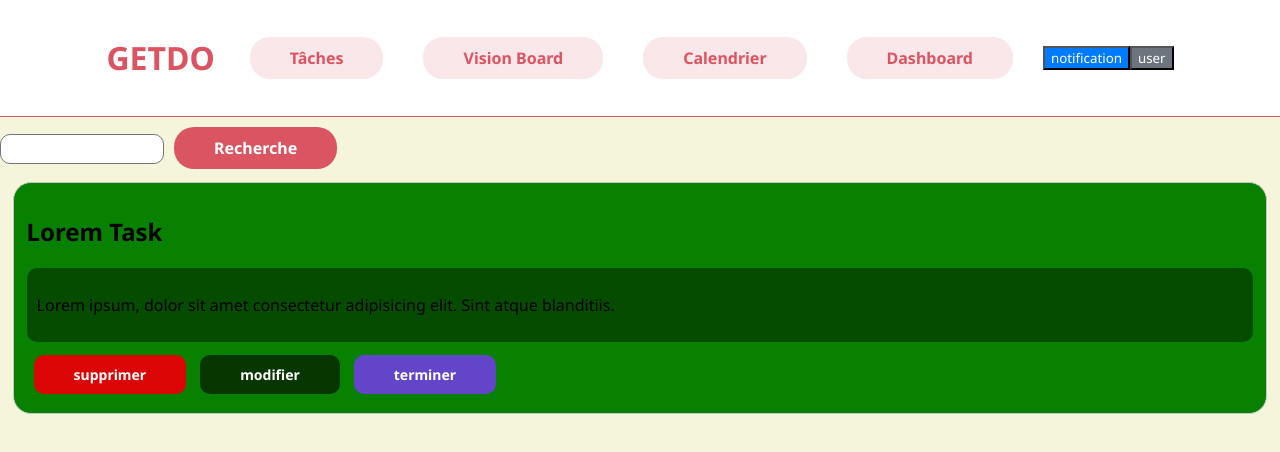
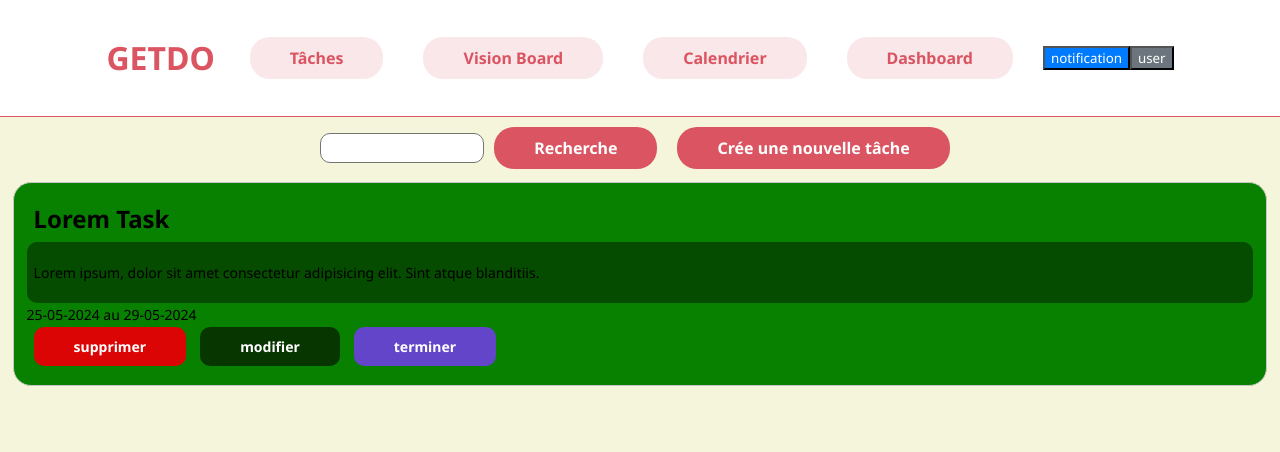
Before and after one commit to NkABO074/GETDO, a Vue app in the folder GETDO/: page /home in a window 1280 px wide. Shown: the top 452 px of the page. Built offline with nearby package versions, Linux system fonts and the light colour scheme.

Commit message:
massive modifications commit

```diff
--- a/GETDO/src/views/HomeVue.vue
+++ b/GETDO/src/views/HomeVue.vue
@@ -2,26 +2,41 @@
 
 <template>
   <body class="page-container">
-    <input type="search" class="input-fields" name="search" id="search">
-    <button class="fancyButton">Recherche</button>
+    <div class="task-search">
+      <input type="search" class="input-fields" name="search" id="search" />
+      <button class="fancyButton">Recherche</button>
+      <button class="fancyButton">Crée une nouvelle tâche</button>
+    </div>
     <div class="task">
       <h2 class="task-title">Lorem Task</h2>
       <div class="task-description">
-        <p class="task-description-text">Lorem ipsum, dolor sit amet consectetur adipisicing elit. Sint atque blanditiis.</p>
+        <p class="task-description-text">
+          Lorem ipsum, dolor sit amet consectetur adipisicing elit. Sint atque
+          blanditiis.
+        </p>
       </div>
-      <button class="task-delete base-button">supprimer</button>
-      <button class="task-mod base-button">modifier</button>
-      <button class="task-validation base-button">terminer</button>
+      <p class="task-duration">25-05-2024 au 29-05-2024</p>
+      <div class="task-buttons">
+        <button class="task-delete base-button">supprimer</button>
+        <button class="task-mod base-button">modifier</button>
+        <button class="task-validation base-button">terminer</button>
+      </div>
     </div>
   </body>
 </template>
 
 <style scoped>
+.task-search {
+  display: flex;
+  align-items: center;
+  justify-content: center;
+}
+
 .base-button {
   border-radius: 10px;
   border-style: none;
   padding: 10px 40px 10px 40px;
-  margin:0 7px 0 7px ;
+  margin: 0 7px 0 7px;
   color: var(--clear-default);
   font-size: 14px;
   font-weight: bold;
@@ -44,8 +59,9 @@
 
 .task-description {
   background-color: #00000069;
-  padding: 10px;
+  padding: 7px;
   border-radius: 10px;
+  font-size: 14px;
 }
 
 .task {
@@ -55,4 +71,13 @@
   border-radius: 18px;
   border: 1px solid var(--border-color);
 }
+
+.task-title {
+  margin: 7px;
+}
+
+.task-duration {
+  margin: 2px 0px -10px 0;
+  font-size: 14px;
+}
 </style>
```
